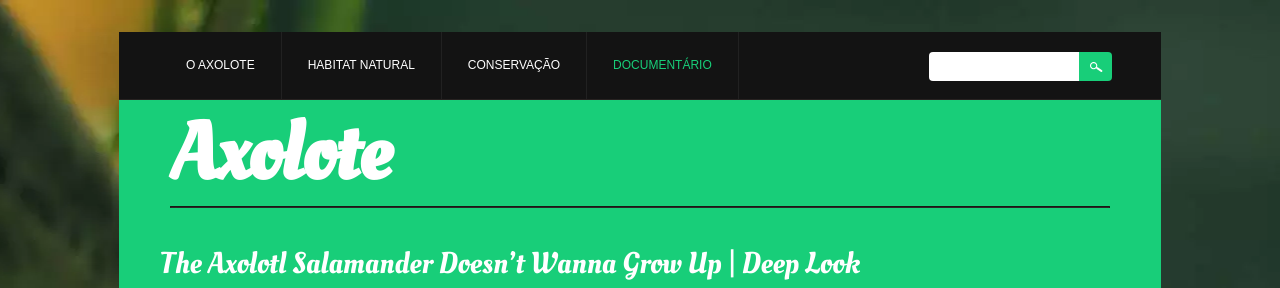
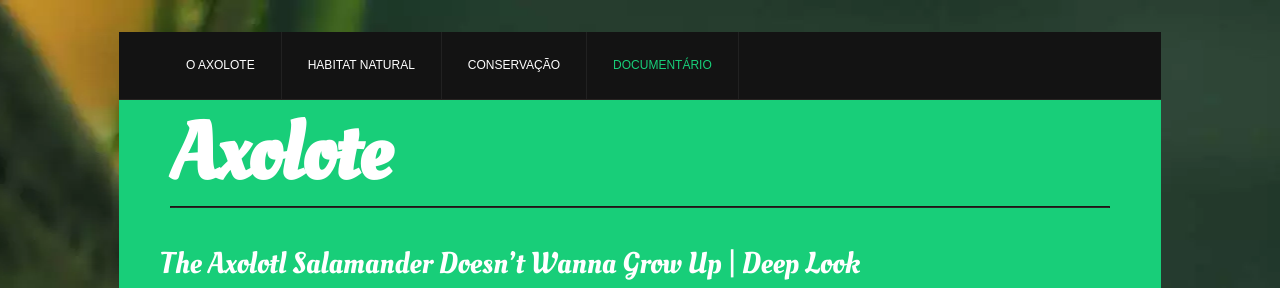
Before and after one commit to Eduardogmaas/SiteAxolotl, a plain HTML site: page index-3.html in a window 1280 px wide. Shown: the top 288 px of the page. Drawn offline with Linux system fonts and the light colour scheme; some packages are replaced by stand-ins of ours; a script that the page names is missing.

Commit message:
Update index-3.html

```diff
--- a/index-3.html
+++ b/index-3.html
@@ -22,10 +22,7 @@
 					 <li><a href="index-2.html">conservação</a></li>
 					 <li class="current"><a href="index-3.html">documentário</a></li>
 				</ul>
-				<form id="search" action="search.php" method="GET" accept-charset="utf-8">
-					 <input type="text" name="s" />
-					 <a onclick="document.getElementById('search').submit()"></a>
-				 </form>
+
 				<div class="clear"></div>
 		  </div>
 	 </nav>
```
